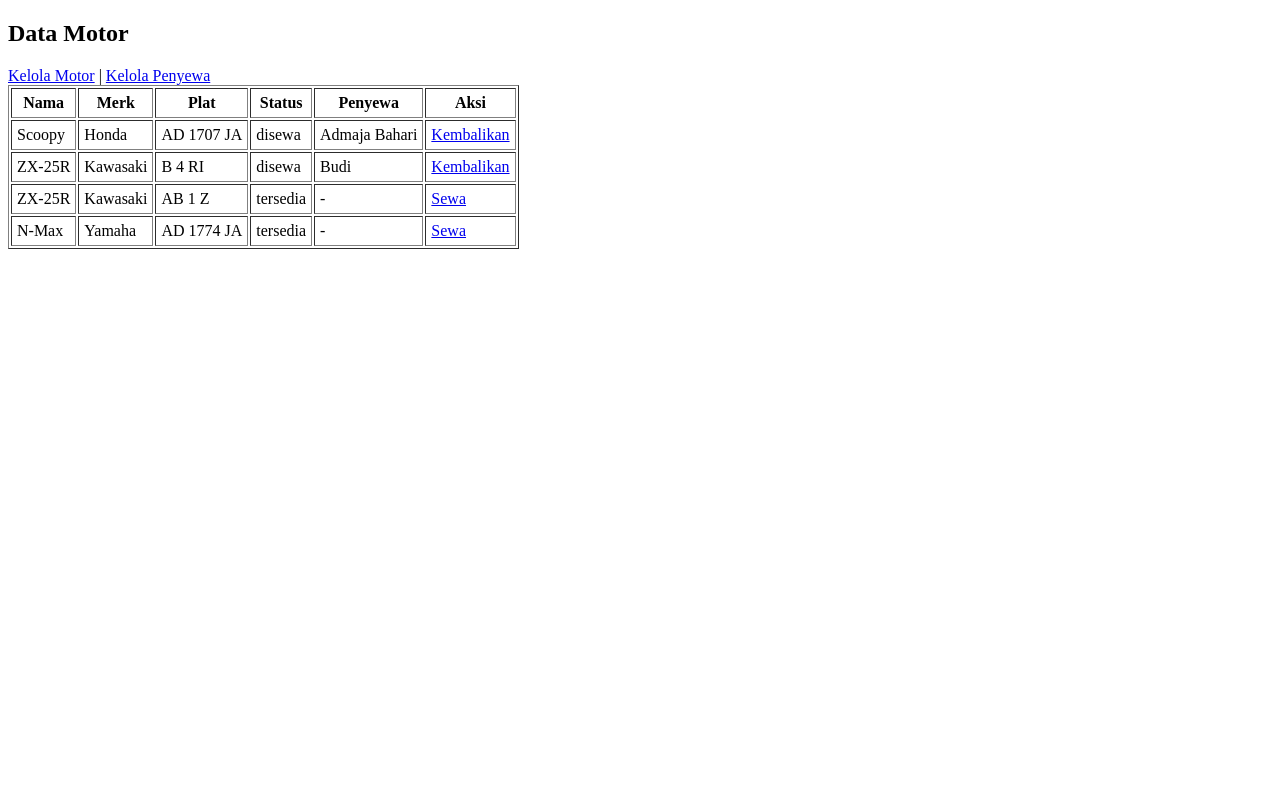
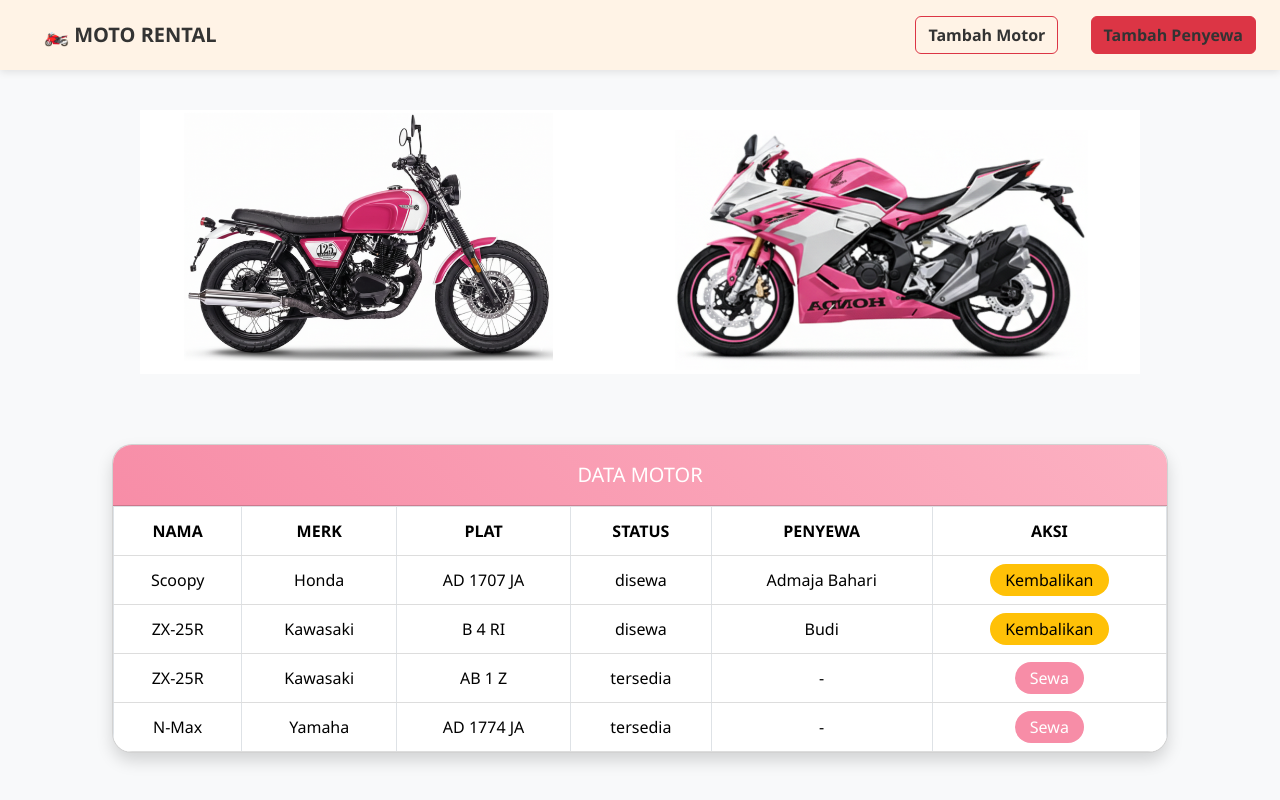
Before and after one commit to AdmajaBahari/APLIKASI-SEWA-MOTOR, a Flask app: page / in a window 1280 px wide. Run offline with Flask 3, Linux system fonts and the light colour scheme; data comes from the database, SQL or seed files in the repository; both versions use the stored data as it was after the commit.

Commit message:
2st commit-ui

```diff
--- a/Aplikasi_Penyewaan_Motor/static/style.css
+++ b/Aplikasi_Penyewaan_Motor/static/style.css
@@ -1,2 +1,132 @@
-body { font-family: Arial; }
-input, textarea, select { margin: 5px; }
+body {
+    font-family: 'Segoe UI', sans-serif;
+    background-color: #f8f9fa;
+    margin: 0;
+    padding: 0;
+}
+
+/* ===== NAVBAR ===== */
+.navbar {
+    background-color: #fff3e6;
+    box-shadow: 0 2px 8px rgba(0,0,0,0.1);
+    padding: 15px 40px;
+    display: flex;
+    justify-content: space-between;
+    align-items: center;
+}
+
+.navbar a {
+    text-decoration: none;
+    color: #333;
+    font-weight: 600;
+    margin-left: 20px;
+}
+
+/* ===== HERO (KHUSUS HOME) ===== */
+.hero {
+    display: flex;
+    justify-content: center;
+    gap: 40px; /* sesuaikan */
+    padding: 40px;
+}
+
+.hero img {
+    width: 1000px;
+    max-width: 100%;
+    height: auto;
+}
+
+/* ===== CARD & TABLE ===== */
+.card {
+    border-radius: 20px;
+    overflow: hidden;
+    background: white;
+    margin: 30px;
+}
+
+.card-header {
+    background: linear-gradient(45deg, #f78da7, #fcb1c2);
+    color: white;
+    font-size: 20px;
+    text-align: center;
+    padding: 15px;
+}
+
+.table {
+    width: 100%;
+    border-collapse: collapse;
+}
+
+.table th,
+.table td {
+    padding: 12px;
+    border-bottom: 1px solid #ddd;
+}
+
+.table thead {
+    background-color: #212529;
+    color: white;
+}
+
+/* ===== BUTTON ===== */
+.btn-sewa {
+    background-color: #f78da7;
+    color: white;
+    border-radius: 20px;
+    padding: 5px 15px;
+    text-decoration: none;
+}
+
+.btn-kembali {
+    background-color: #ffc107;
+    color: black;
+    border-radius: 20px;
+    padding: 5px 15px;
+    text-decoration: none;
+}
+
+/* ===== FORM (TAMBAH MOTOR & PENYEWA) ===== */
+.form-container {
+    max-width: 500px;
+    margin: 60px auto;
+    background: white;
+    padding: 30px;
+    border-radius: 20px;
+    box-shadow: 0 6px 20px rgba(0,0,0,0.1);
+}
+
+.form-container h2 {
+    text-align: center;
+    margin-bottom: 25px;
+    color: #f78da7;
+}
+
+.form-container input {
+    width: 100%;
+    padding: 12px;
+    margin-bottom: 15px;
+    border-radius: 12px;
+    border: 1px solid #ddd;
+    font-size: 15px;
+}
+
+.form-container input:focus {
+    outline: none;
+    border-color: #f78da7;
+}
+
+/* Tombol submit */
+.btn-submit {
+    width: 100%;
+    background: linear-gradient(45deg, #f78da7, #fcb1c2);
+    border: none;
+    color: white;
+    padding: 12px;
+    border-radius: 25px;
+    font-size: 16px;
+    cursor: pointer;
+}
+
+.btn-submit:hover {
+    opacity: 0.9;
+}
--- a/Aplikasi_Penyewaan_Motor/templates/home.html
+++ b/Aplikasi_Penyewaan_Motor/templates/home.html
@@ -1,24 +1,52 @@
 <!DOCTYPE html>
-<html>
+<html lang="id">
 <head>
-    <title>Home</title>
+    <meta charset="UTF-8">
+    <title>Moto Rental</title>
+
+    <!-- Bootstrap -->
+    <link href="https://cdn.jsdelivr.net/npm/bootstrap@5.3.2/dist/css/bootstrap.min.css" rel="stylesheet">
+
+    <!-- CSS Custom -->
+    <link rel="stylesheet" href="{{ url_for('static', filename='style.css') }}">
 </head>
 <body>
-<h2>Data Motor</h2>
 
-<a href="/motor">Kelola Motor</a> |
-<a href="/penyewa">Kelola Penyewa</a>
+<!-- NAVBAR -->
+<nav class="navbar navbar-expand-lg px-4">
+    <a class="navbar-brand fw-bold" href="/">🏍️ MOTO RENTAL</a>
+    <div class="ms-auto">
+        <a href="/motor" class="btn btn-outline-danger me-2">Tambah Motor</a>
+        <a href="/penyewa" class="btn btn-danger">Tambah Penyewa</a>
+    </div>
+</nav>
 
-<table border="1" cellpadding="5">
+<!-- HERO -->
+<section class="hero">
+    <img src="{{ url_for('static', filename='img/hero-motor-baru.png') }}" alt="Hero Motor">
+</section>
+
+
+
+<!-- DATA MOTOR -->
+<div class="container mt-4">
+    <div class="card shadow">
+        <div class="card-header">
+            DATA MOTOR
+        </div>
+        <div class="card-body p-0">
+            <table class="table table-bordered table-hover m-0 text-center align-middle">
+                <thead>
                     <tr>
-    <th>Nama</th>
-    <th>Merk</th>
-    <th>Plat</th>
-    <th>Status</th>
-    <th>Penyewa</th>
-    <th>Aksi</th>
+                        <th>NAMA</th>
+                        <th>MERK</th>
+                        <th>PLAT</th>
+                        <th>STATUS</th>
+                        <th>PENYEWA</th>
+                        <th>AKSI</th>
                     </tr>
-
+                </thead>
+                <tbody>
                 {% for m in data %}
                     <tr>
                         <td>{{ m[1] }}</td>
@@ -28,14 +56,18 @@
                         <td>{{ m[5] if m[5] else '-' }}</td>
                         <td>
                             {% if m[4] == 'tersedia' %}
-            <a href="/sewa/{{ m[0] }}">Sewa</a>
+                                <a class="btn-sewa" href="/sewa/{{ m[0] }}">Sewa</a>
                             {% else %}
-            <a href="/kembalikan/{{ m[0] }}">Kembalikan</a>
+                                <a class="btn-kembali" href="/kembalikan/{{ m[0] }}">Kembalikan</a>
                             {% endif %}
                         </td>
                     </tr>
                 {% endfor %}
+                </tbody>
             </table>
+        </div>
+    </div>
+</div>
 
 </body>
 </html>
```
Also changed, not shown: Aplikasi_Penyewaan_Motor/templates/add_motor.html (+13 -2 lines), Aplikasi_Penyewaan_Motor/templates/add_penyewa.html (+14 -2 lines), Aplikasi_Penyewaan_Motor/database.db, Aplikasi_Penyewaan_Motor/static/img/hero-motor-baru.png (added). Lines whose indentation alone changed are shown as unchanged.
